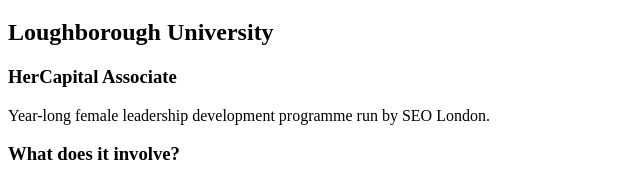
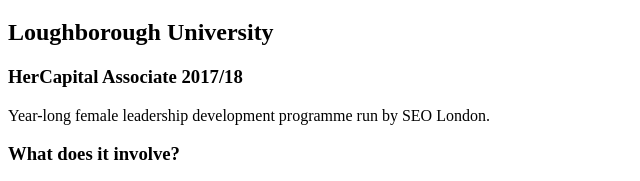
Before and after one commit to Pin-Wen/portfolio, a plain HTML site: page index.html in a window 1280 px wide. Shown: the part 331-512 px from the top of the page, 0-640 px from the left. Drawn offline with Linux system fonts and the light colour scheme.

Commit message:
changed heading on homepage

```diff
--- a/index.html
+++ b/index.html
@@ -16,7 +16,7 @@
 
   	<h1>Portfolio: Pin-Wen Wang</h1>
   	<h2>Loughborough University</h2>
-  	<h3>HerCapital Associate</h3>
+  	<h3>HerCapital Associate 2017/18</h3>
 
   	<p>
   		Year-long female leadership development programme run by SEO London.
```
